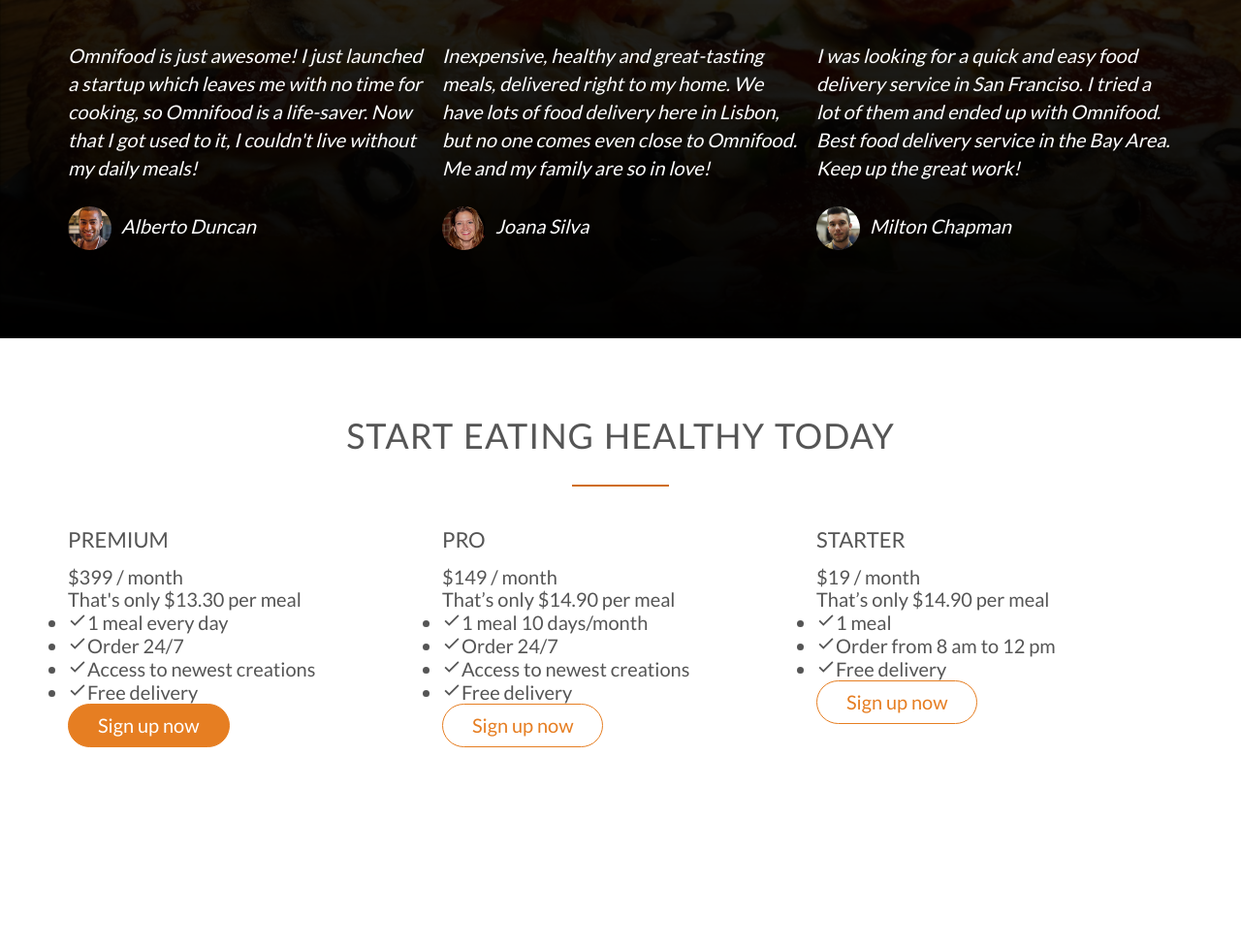
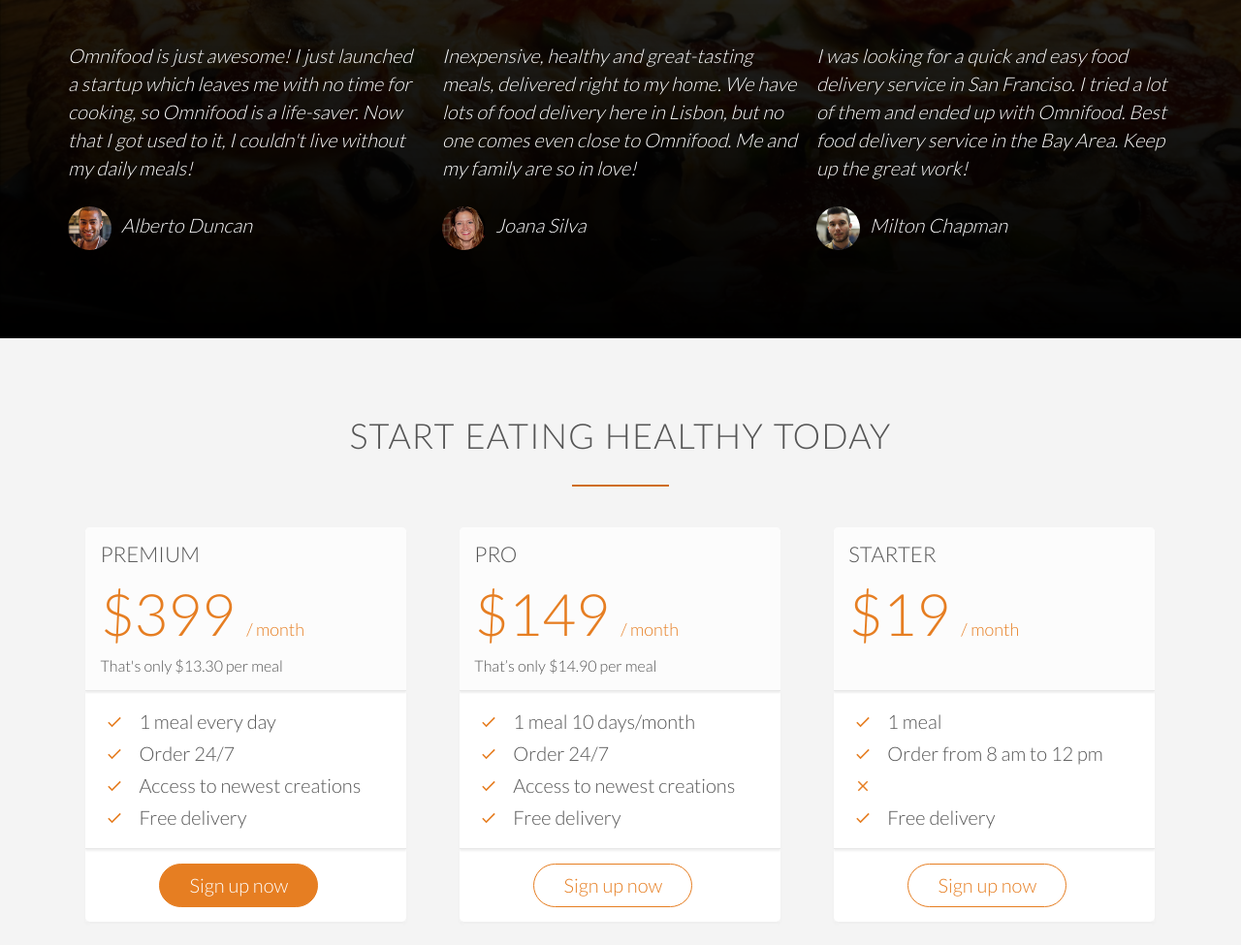
Before and after one commit to ccrosario/omnifood, a plain HTML site: page index.html in a window 1280 px wide. Shown: the part 3542-4517 px from the top of the page at 97% size. Before the commit the page ends 4405 px from the top, so only its background shows below. Drawn offline with nearby package versions, Linux system fonts and the light colour scheme.

Commit message:
finished sign-up section

```diff
--- a/index.html
+++ b/index.html
@@ -6,7 +6,7 @@
 		<link rel="stylesheet" type="text/css" href="vendors/css/normalize.css">
 		<link rel="stylesheet" type="text/css" href="vendors/css/grid.css">
 		<link rel="stylesheet" type="text/css" href="resources/css/style.css">
-		<link rel="stylesheet" href="https://fonts.googleapis.com/css?family=Lato&display=swap">
+		<link href="https://fonts.googleapis.com/css?family=Lato:300,400&display=swap" rel="stylesheet">
 
 		<title>Omnifood</title>
 
@@ -437,7 +437,7 @@
 						<div>
 
 							<h3>Premium</h3>
-							<p class="plan-price">$399 / month</p>
+							<p class="plan-price">$399 <span>/ month</span></p>
 							<p class="plan-price-meal">That's only $13.30 per meal</p>
 
 						</div>
@@ -446,10 +446,10 @@
 
 							<ul>
 
-							<li><ion-icon name="checkmark"></ion-icon>1 meal every day</li>
-							<li><ion-icon name="checkmark"></ion-icon>Order 24/7</li>
-							<li><ion-icon name="checkmark"></ion-icon>Access to newest creations</li>
-							<li><ion-icon name="checkmark"></ion-icon>Free delivery</li>
+							<li><ion-icon name="checkmark" class="icon-small"></ion-icon>1 meal every day</li>
+							<li><ion-icon name="checkmark" class="icon-small"></ion-icon>Order 24/7</li>
+							<li><ion-icon name="checkmark" class="icon-small"></ion-icon>Access to newest creations</li>
+							<li><ion-icon name="checkmark" class="icon-small"></ion-icon>Free delivery</li>
 
 							</ul>
 
@@ -473,7 +473,7 @@
 						<div>
 
 							<h3>Pro</h3>
-							<p class="plan-price">$149 / month</p>
+							<p class="plan-price">$149 <span>/ month</span></p>
 							<p class="plan-price-meal">That’s only $14.90 per meal</p>
 
 						</div>
@@ -482,10 +482,10 @@
 
 							<ul>
 
-							<li><ion-icon name="checkmark"></ion-icon>1 meal 10 days/month</li>
-							<li><ion-icon name="checkmark"></ion-icon>Order 24/7</li>
-							<li><ion-icon name="checkmark"></ion-icon>Access to newest creations</li>
-							<li><ion-icon name="checkmark"></ion-icon>Free delivery</li>
+							<li><ion-icon name="checkmark" class="icon-small"></ion-icon>1 meal 10 days/month</li>
+							<li><ion-icon name="checkmark" class="icon-small"></ion-icon>Order 24/7</li>
+							<li><ion-icon name="checkmark" class="icon-small"></ion-icon>Access to newest creations</li>
+							<li><ion-icon name="checkmark" class="icon-small"></ion-icon>Free delivery</li>
 
 							</ul>
 
@@ -509,8 +509,8 @@
 						<div>
 
 							<h3>Starter</h3>
-							<p class="plan-price">$19 / month</p>
-							<p class="plan-price-meal">That’s only $14.90 per meal</p>
+							<p class="plan-price">$19 <span>/ month</span></p>
+							<p class="plan-price-meal">&nbsp;</p>
 
 						</div>
 
@@ -518,9 +518,10 @@
 
 							<ul>
 
-							<li><ion-icon name="checkmark"></ion-icon>1 meal</li>
-							<li><ion-icon name="checkmark"></ion-icon>Order from 8 am to 12 pm</li>
-							<li><ion-icon name="checkmark"></ion-icon>Free delivery</li>
+							<li><ion-icon name="checkmark" class="icon-small"></ion-icon>1 meal</li>
+							<li><ion-icon name="checkmark" class="icon-small"></ion-icon>Order from 8 am to 12 pm</li>
+							<li><ion-icon name="close" class="icon-small"></ion-icon></li>
+							<li><ion-icon name="checkmark" class="icon-small"></ion-icon>Free delivery</li>
 
 							</ul>
 
--- a/resources/css/style.css
+++ b/resources/css/style.css
@@ -326,6 +326,82 @@ header {
 	}
 
 /*--------------------------------*/
+/* SIGN UP */
+/*--------------------------------*/
+
+	.section-plans {
+
+		background-color: #f4f4f4;
+
+	}
+
+	.plan-box {
+
+		background-color: #fff;
+		border-radius: 5px;
+		margin-left: 5%;
+		width: 90%;
+
+	}
+
+	.plan-box div {
+
+		border-bottom: 1px solid #e8e8e8;
+		box-shadow: 0 2px 2px #efefef;
+		padding: 15px;
+
+	}
+
+	.plan-box div:first-child {
+
+		background-color: #fcfcfc;
+		border-top-left-radius: 5px;
+		border-top-right-radius: 5px;
+
+	}
+
+	.plan-box div:last-child {
+
+		border: 0;
+		text-align: center;
+
+	}
+
+	.plan-price {
+
+		color: #e67e22;
+		font-size: 300%;
+		font-weight: 300;
+		margin-bottom: 10px;
+
+	}
+
+	.plan-price span {
+
+		font-size: 30%;
+		font-weight: 300;
+
+	}
+
+	.plan-price-meal {
+
+		font-size: 80%;
+
+	}
+
+	.plan-box ul {
+
+		list-style: none;
+
+	}
+
+	.plan-box ul li {
+
+		padding: 5px 0;
+
+	}
+
+/*--------------------------------*/
 /* LINKS */
 /*--------------------------------*/
 
```
